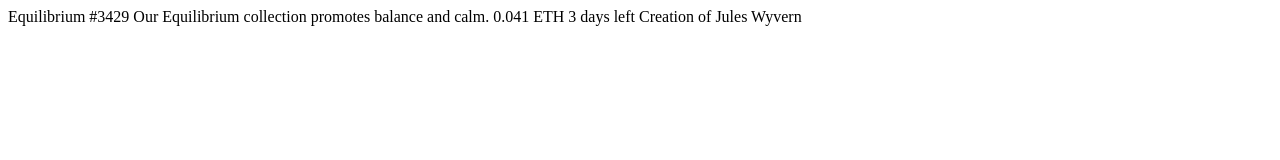
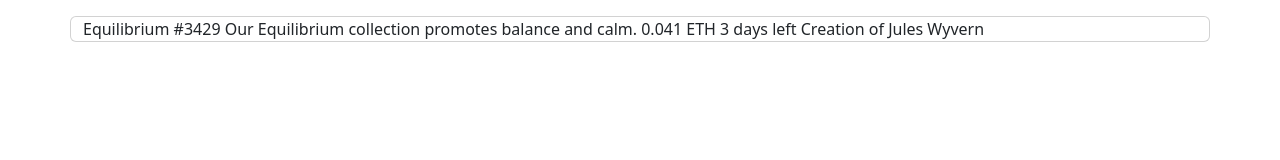
Before and after one commit to Jamez-Mayke/nft-preview-card-component-main, a plain HTML site: page index.html in a window 1280 px wide. Drawn offline with nearby package versions, Linux system fonts and the light colour scheme.

Commit message:
Organizando estrutura do card

```diff
--- a/index.html
+++ b/index.html
@@ -5,21 +5,38 @@
   <meta charset="UTF-8">
   <meta name="viewport" content="width=device-width, initial-scale=1.0">
 
+  <link rel="preconnect" href="https://fonts.googleapis.com">
+  <link rel="preconnect" href="https://fonts.gstatic.com" crossorigin>
+  <link href="https://fonts.googleapis.com/css2?family=Outfit:wght@300;400;600&display=swap" rel="stylesheet">
+
+  <!-- CSS only -->
+  <link href="https://cdn.jsdelivr.net/npm/bootstrap@5.2.1/dist/css/bootstrap.min.css" rel="stylesheet"
+    integrity="sha384-iYQeCzEYFbKjA/T2uDLTpkwGzCiq6soy8tYaI1GyVh/UjpbCx/TYkiZhlZB6+fzT" crossorigin="anonymous">
+
   <link rel="icon" type="image/png" sizes="32x32" href="./images/favicon-32x32.png">
+
+  <link rel="stylesheet" href="css/style.css" />
 
   <title>Frontend Mentor | NFT preview card component</title>
 </head>
 
-<body>
+<body class="p-3">
 
-  Equilibrium #3429
+  <div class="container card">
+    Equilibrium #3429
 
-  Our Equilibrium collection promotes balance and calm.
+    Our Equilibrium collection promotes balance and calm.
 
-  0.041 ETH
-  3 days left
+    0.041 ETH
+    3 days left
 
-  Creation of Jules Wyvern
+    Creation of Jules Wyvern
+  </div>
+
+  <!-- JavaScript Bundle with Popper -->
+  <script src="https://cdn.jsdelivr.net/npm/bootstrap@5.2.1/dist/js/bootstrap.bundle.min.js"
+    integrity="sha384-u1OknCvxWvY5kfmNBILK2hRnQC3Pr17a+RTT6rIHI7NnikvbZlHgTPOOmMi466C8"
+    crossorigin="anonymous"></script>
 </body>
 
 </html>
```
